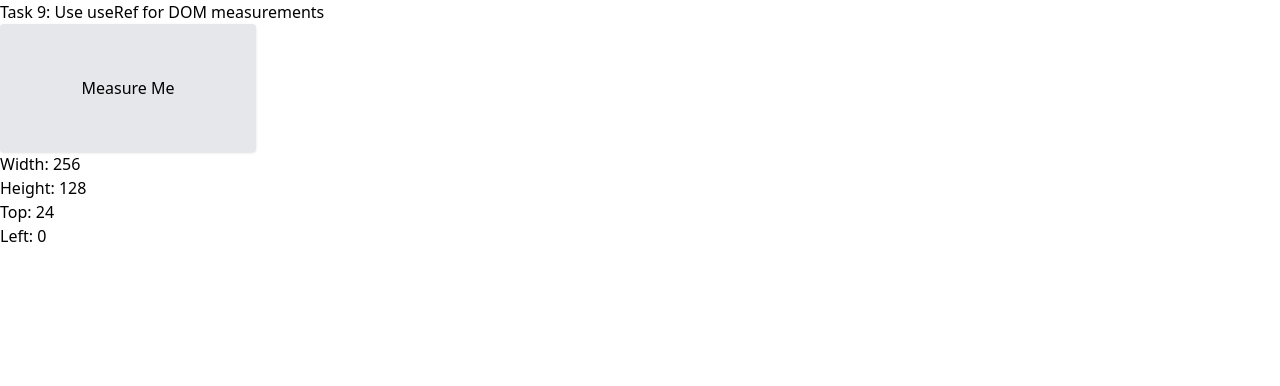
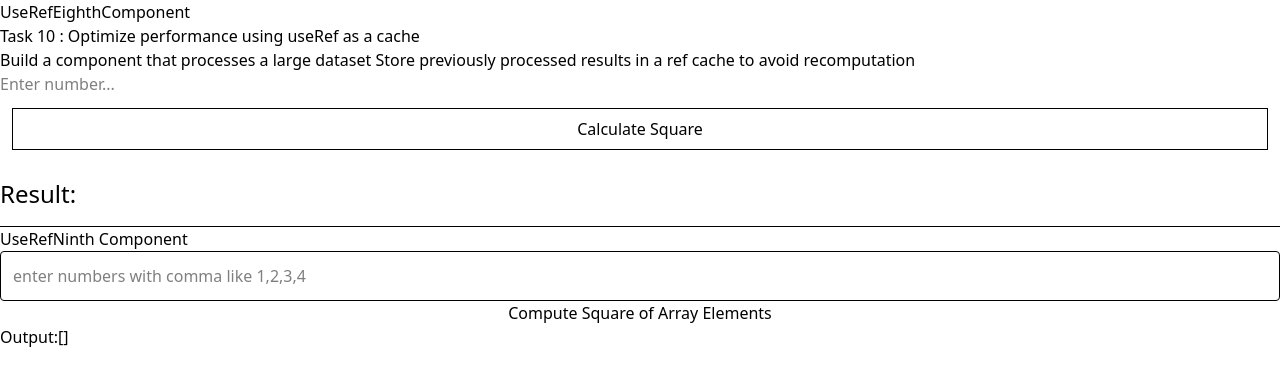
Before and after one commit to cyberadityacode/reactjs, a React (Vite) app in the folder 36 All Hooks in one Project/: page / in a window 1280 px wide. Shown: the top 386 px of the page. Built offline with nearby package versions, Linux system fonts and the light colour scheme.

Commit message:
added final task of useRef - cache expensive processing of an array

```diff
--- /dev/null
+++ b/36 All Hooks in one Project/components/hooks/useRef/UseRefEighthComponent.jsx
@@ -0,0 +1,54 @@
+import React from "react";
+import { useRef } from "react";
+import { useState } from "react";
+
+const expensiveCalculation = (num) => {
+  console.log("Calculation the profound square of ", num);
+  // simulate heavy computation
+  for (let i = 0; i < 1e7; i++) {}
+  return num * num;
+};
+
+export default function UseRefEighthComponent() {
+  const [input, setInput] = useState("");
+  const [result, setResult] = useState("");
+  const cacheRef = useRef({}); // Cache object
+
+  const handleCalculateSquare = () => {
+    const number = parseInt(input);
+    if (isNaN(number)) return;
+
+    if (cacheRef.current[number]) {
+      console.log("Already Stored in Cache");
+      setResult(cacheRef.current[number]);
+    } else {
+      const output = expensiveCalculation(number);
+      cacheRef.current[number] = output;
+      setResult(output);
+    }
+  };
+  return (
+    <div>
+      <h1>UseRefEighthComponent</h1>
+      <h1>Task 10 : Optimize performance using useRef as a cache</h1>
+      <p>
+        Build a component that processes a large dataset Store previously
+        processed results in a ref cache to avoid recomputation
+      </p>
+
+      <div>
+        <input
+          value={input}
+          onChange={(e) => setInput(e.target.value)}
+          type="text"
+          placeholder="Enter number..."
+        />
+
+        <button className="border p-2 m-3" onClick={handleCalculateSquare}>
+          Calculate Square
+        </button>
+      </div>
+      {result !== null && <div className="mt-4 text-2xl">Result: {result}</div>}
+    </div>
+  );
+}
--- /dev/null
+++ b/36 All Hooks in one Project/components/hooks/useRef/UseRefNinthComponent.jsx
@@ -0,0 +1,68 @@
+import React from "react";
+import { useRef } from "react";
+import { useState } from "react";
+/* Task: Cache Expensive Processing of an Array
+We’ll:
+
+Simulate processing of an array (e.g., squaring each number).
+
+Use useRef to cache results of each number.
+
+Avoid re-processing previously handled values.
+
+ */
+const expensiveElementSquareFunction =(num)=>{
+    return num**2;
+}
+
+export default function UseRefNinthComponent() {
+  const [elements, setElements] = useState([]);
+  const [result, setResult] = useState([]);
+  const elementCache = useRef({});
+
+  const handleElementSquaring = () => {
+    const inputArray = elements
+      .split(",")
+      .map((v) => parseInt(v))
+      .filter((n) => !isNaN(n));
+    // const output = inputArray.map((sq)=> sq**2)
+    console.log(inputArray);
+    // console.log(output);
+    const processed = inputArray.map((num) => {
+      if (elementCache.current[num]) {
+        console.log("Already Stored in my Cache: ", num);
+        return elementCache.current[num];
+      } else {
+        const resultOp = expensiveElementSquareFunction(num);
+        elementCache.current[num] = resultOp;
+        return resultOp;
+      }
+    });
+    setResult(processed);
+  };
+  return (
+    <div className="mt-4 border-t">
+      <h1>UseRefNinth Component</h1>
+
+      <input
+        value={elements}
+        onChange={(e) => setElements(e.target.value)}
+        className="p-3 border rounded"
+        type="text"
+        placeholder="enter numbers with comma like 1,2,3,4"
+      />
+      <button onClick={handleElementSquaring}>
+        Compute Square of Array Elements
+      </button>
+
+      {
+        result && (
+            <h1>Output:{JSON.stringify(result, null, 2)}</h1>
+
+            /* JSON.stringify(value, replacer, space)
+            space: number of spaces for indentation → 2 means it formats the output with 2-space indentation for readability.*/
+        )
+      }
+    </div>
+  );
+}
--- a/36 All Hooks in one Project/src/main.jsx
+++ b/36 All Hooks in one Project/src/main.jsx
@@ -25,6 +25,8 @@ import UseRefFifthComponent from "../components/hooks/useRef/UseRefFifthComponen
 import ParentComponentFifth from "../components/hooks/useRef/UseRefFifthComponent.jsx";
 import UseRefSixthComponent from "../components/hooks/useRef/UseRefSixthComponent.jsx";
 import UseRefSeventhComponent from "../components/hooks/useRef/UseRefSeventhComponent.jsx";
+import UseRefEighthComponent from "../components/hooks/useRef/UseRefEighthComponent.jsx";
+import UseRefNinthComponent from "../components/hooks/useRef/UseRefNinthComponent.jsx";
 
 createRoot(document.getElementById("root")).render(
   <StrictMode>
@@ -42,6 +44,8 @@ createRoot(document.getElementById("root")).render(
     {/* <UseRefFourthComponent /> */}
     {/* <UseRefFifthComponent /> <ParentComponentFifth /> */}
     {/* <UseRefSixthComponent /> */}
-    <UseRefSeventhComponent />
+    {/* <UseRefSeventhComponent /> */}
+    <UseRefEighthComponent />
+    <UseRefNinthComponent />
   </StrictMode>
 );
```
Also changed, not shown: 1 other file (tests, documents, lock files or other folders).
